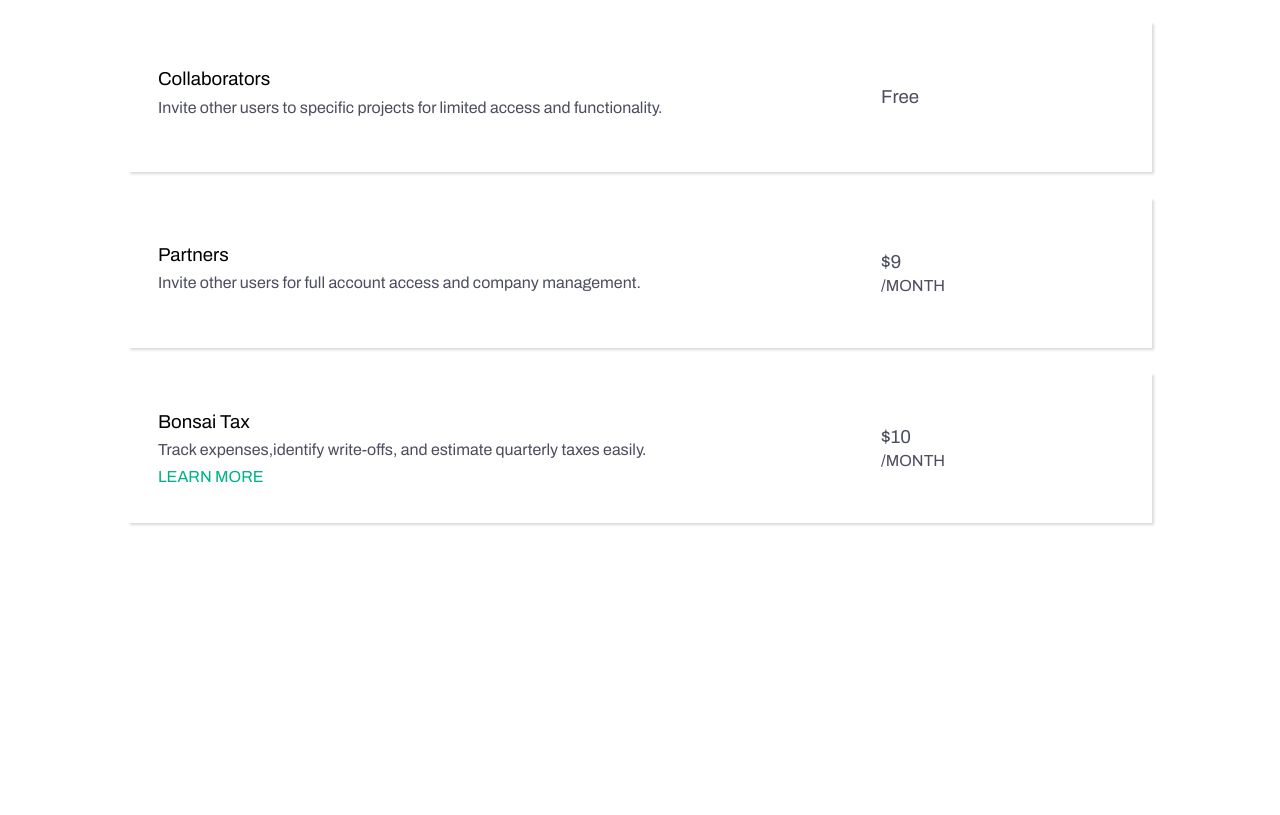
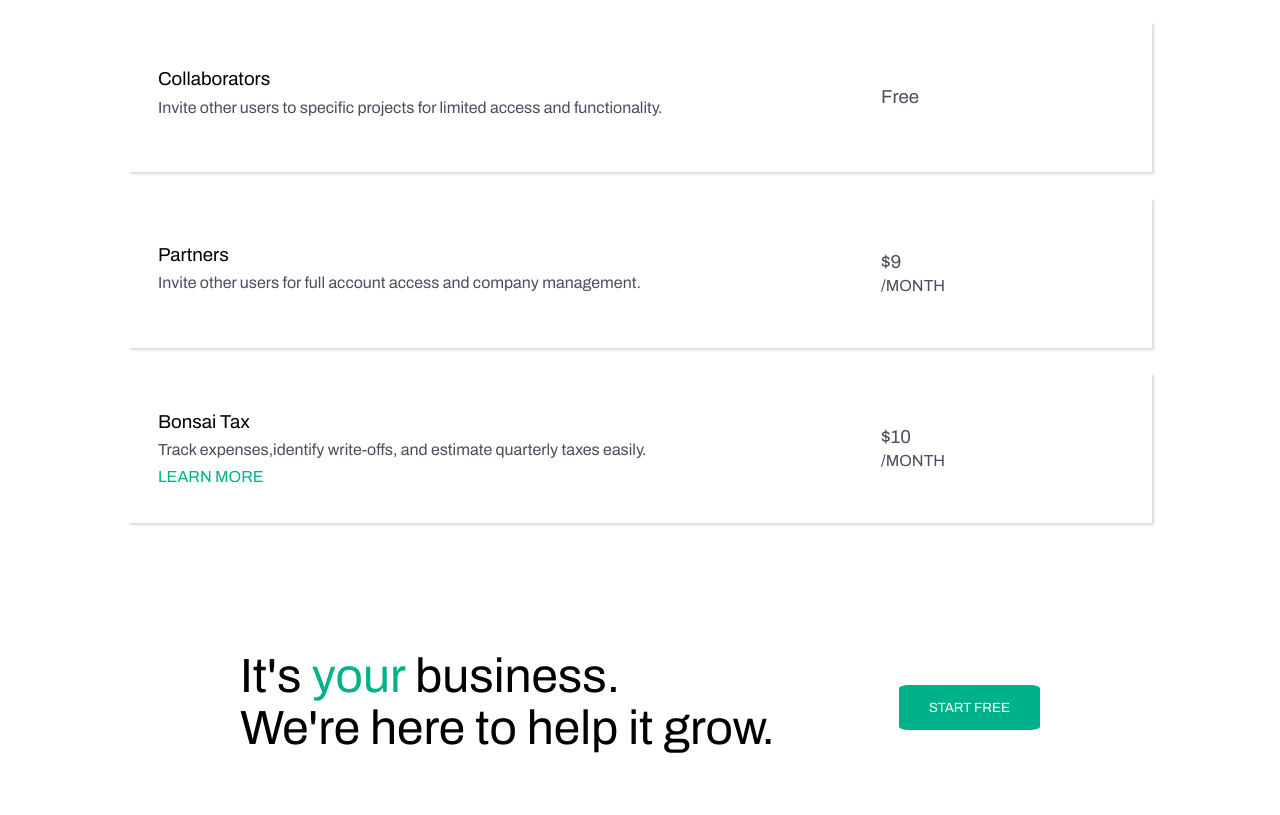
Before and after one commit to Gpsnm/frontendpractice, a plain HTML site: page Bonsai/index.html in a window 1280 px wide. Shown: the part 1006-1821 px from the top of the page. Before the commit the page ends 1555 px from the top, so only its background shows below. Drawn offline with Linux system fonts and the light colour scheme.

Commit message:
finished call to action

```diff
--- a/Bonsai/index.html
+++ b/Bonsai/index.html
@@ -132,6 +132,15 @@
         </div>
 </div>
     </section>
+    <section>
+      <div class="call-to-action">
+        <div class="call-header">
+          <h2>It's <span>your</span> business. <br> We're here to help it grow.
+          </h2>
+        </div>
+        <div class="call-button"><button class="start-button">START FREE</button></div>
+      </div>
+    </section>
   </main>
 </body>
 
--- a/Bonsai/style.css
+++ b/Bonsai/style.css
@@ -224,3 +224,26 @@ p{
 .add-on-head p{
 margin-bottom: 2%;
 }
+
+/* call to action */
+
+.call-to-action{
+  width: 80%;
+  height: auto;
+  display: flex;
+  padding: 50PX;
+  font-size: 38px;
+  justify-content: space-around;
+}
+
+.call-to-action h2{
+  font-size: 48px;
+}
+span{
+  color: var(--green);
+}
+
+.call-button{
+  display: flex;
+  align-items: center;
+}
```
